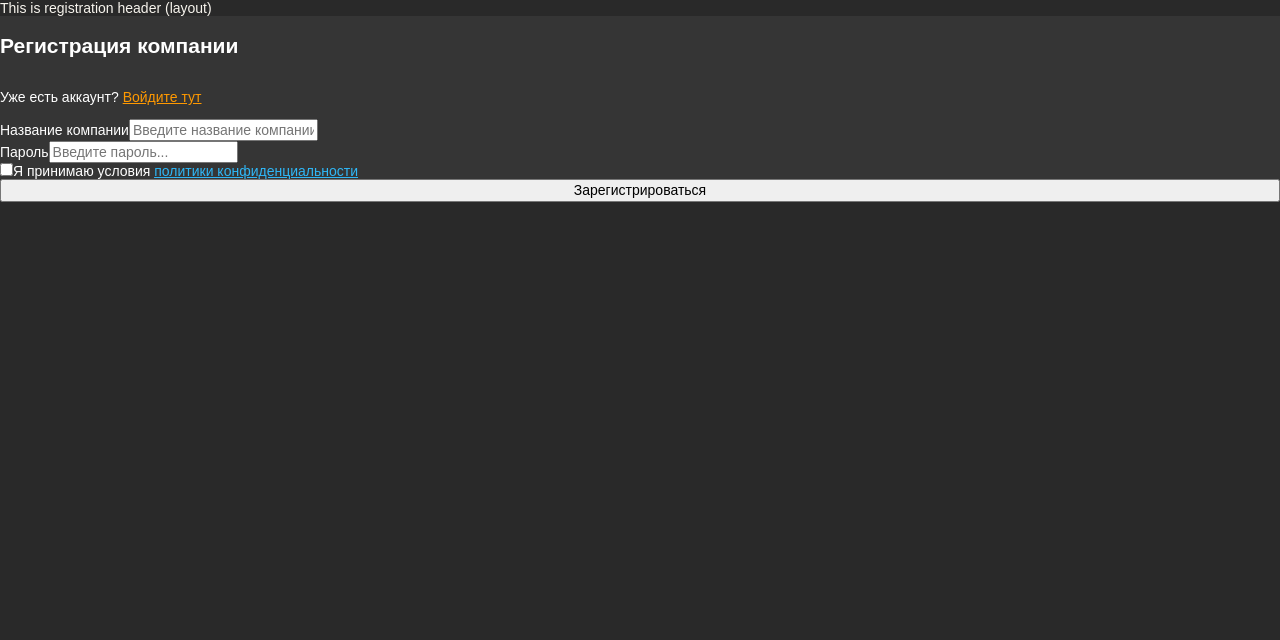
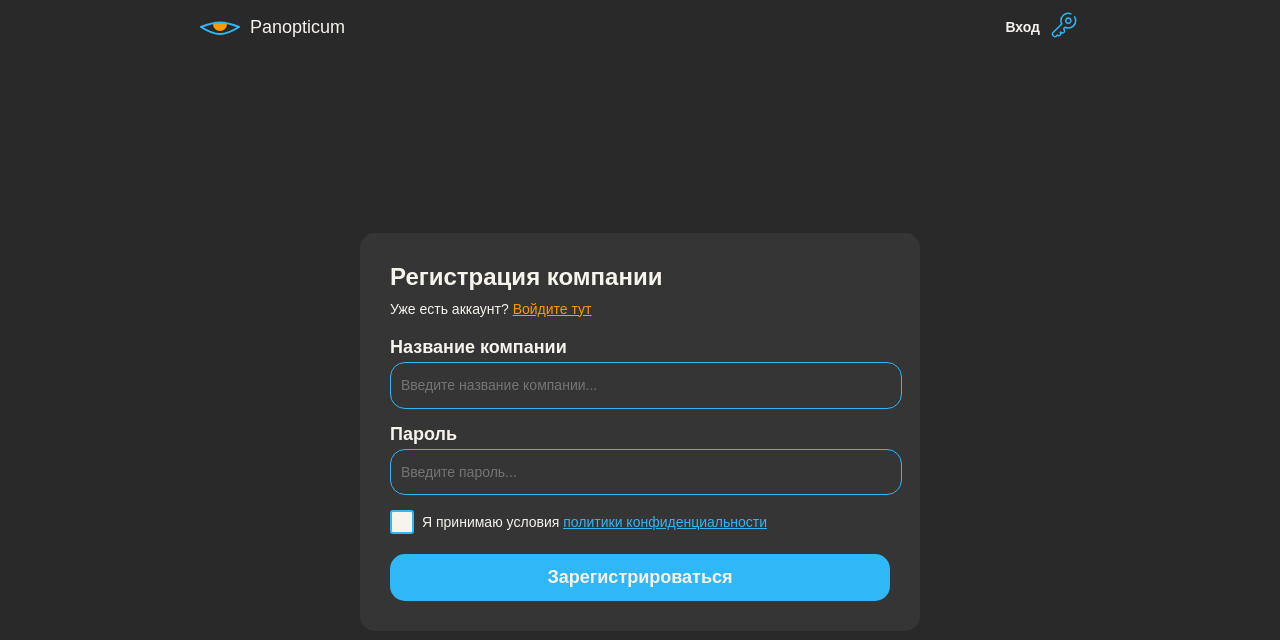
Before and after one commit to TOPfiIT/frontend, a Next.js app: page /register in a window 1280 px wide. Shown: the top 640 px of the page. Built offline with nearby package versions, Linux system fonts and the light colour scheme; no server answers.

Commit message:
Added styles for Authorization pages

```diff
--- a/src/app/(auth)/login/layout.tsx
+++ b/src/app/(auth)/login/layout.tsx
@@ -1,3 +1,5 @@
+import styles from "../styles/auth.module.scss";
+
 export default function LoginLayout({
   children,
 }: {
@@ -6,8 +8,23 @@ export default function LoginLayout({
   return (
     <html lang="en">
       <body>
-        <header>This is login header (layout)</header>
-        <main>{children}</main>
+        <header className={styles.header}>
+          <div className={styles.brand}>
+            <div className={styles.logoContainer}>
+              <img src="/Logo.svg" alt="logo" className={styles.logo} />
+            </div>
+            <div className={styles.nameContainer}>
+              <p className={styles.name}>Panopticum</p>
+            </div>
+          </div>
+          <div className={styles.topic}>
+            <p className={styles.authorization}>Регистрация</p>
+            <div className={styles.keyContainer}>
+              <img src="/key.svg" alt="key icon" className={styles.key} />
+            </div>
+          </div>
+        </header>
+        <main className={styles.main}>{children}</main>
       </body>
     </html>
   );
--- a/src/app/(auth)/login/login.form.tsx
+++ b/src/app/(auth)/login/login.form.tsx
@@ -1,7 +1,7 @@
 "use client";
 
 import { useState } from "react";
-import styles from "styles/auth.module.scss";
+import styles from "../styles/auth.module.scss";
 import { login } from "@/api/auth";
 
 export default function LoginForm() {
@@ -31,8 +31,9 @@ export default function LoginForm() {
 
   return (
     <form className={styles.form} onSubmit={handleSubmit}>
-      <label htmlFor="name">
-        <span>Название компании</span>
+      <div className={styles.inputsContainers}>
+        <label className={styles.inputContainer} htmlFor="name">
+          <span className={styles.inputTitle}>Название компании</span>
           <input
             type="text"
             name="name"
@@ -40,11 +41,12 @@ export default function LoginForm() {
             onChange={handleChange}
             placeholder="Введите название компании..."
             required
+            className={styles.inputBox}
           />
         </label>
 
-      <label htmlFor="password">
-        <span>Пароль</span>
+        <label className={styles.inputContainer} htmlFor="password">
+          <span className={styles.inputTitle}>Пароль</span>
           <input
             type="password"
             name="password"
@@ -52,9 +54,11 @@ export default function LoginForm() {
             onChange={handleChange}
             placeholder="Введите пароль..."
             required
+            className={styles.inputBox}
           />
         </label>
-      <button type="submit">Войти</button>
+      </div>
+      <button className={styles.submit} type="submit">Войти</button>
     </form>
   );
 }
--- a/src/app/(auth)/login/page.tsx
+++ b/src/app/(auth)/login/page.tsx
@@ -1,18 +1,22 @@
-import styles from "styles/auth.module.scss";
+import styles from "../styles/auth.module.scss";
 import Link from "next/link";
 import LoginForm from "./login.form";
 
 export default function Page() {
   return (
+    <div className={styles.authWrapper}>
       <div className={styles.authBox}>
-      <h2>Вход в аккаунт компании</h2>
-      <p>
+        <div className={styles.baseAuthText}>
+          <h1 className={styles.authTitle}>Вход в аккаунт компании</h1>
+          <p className={styles.authSuggestion}>
             Нет аккаунта?{" "}
             <Link className={styles.accountLink} href="/register">
               Зарегистрируйтесь тут
             </Link>
           </p>
+        </div>
         <LoginForm />
+      </div>
     </div>
   );
 }
--- a/src/app/(auth)/register/layout.tsx
+++ b/src/app/(auth)/register/layout.tsx
@@ -1,3 +1,4 @@
+import styles from "../styles/auth.module.scss";
 export default function RegisterLayout({
   children,
 }: {
@@ -6,8 +7,23 @@ export default function RegisterLayout({
   return (
     <html lang="en">
       <body>
-        <header>This is registration header (layout)</header>
-        <main>{children}</main>
+        <header className={styles.header}>
+          <div className={styles.brand}>
+            <div className={styles.logoContainer}>
+              <img src="/Logo.svg" alt="logo" className={styles.logo} />
+            </div>
+            <div className={styles.nameContainer}>
+              <p className={styles.name}>Panopticum</p>
+            </div>
+          </div>
+          <div className={styles.topic}>
+            <p className={styles.authorization}>Вход</p>
+            <div className={styles.keyContainer}>
+              <img src="/key.svg" alt="key icon" className={styles.key} />
+            </div>
+          </div>
+        </header>
+        <main className={styles.main}>{children}</main>
       </body>
     </html>
   );
--- a/src/app/(auth)/register/page.tsx
+++ b/src/app/(auth)/register/page.tsx
@@ -1,18 +1,22 @@
-import styles from "styles/auth.module.scss";
+import styles from "../styles/auth.module.scss";
 import RegistrationForm from "./registration.form";
 import Link from "next/link";
 
 export default function Page() {
   return (
-    <div className={styles.authBox}>
-      <h2>Регистрация компании</h2>
-      <p>
+    <div className={styles.authWrapper}>
+      <div className={styles.authBox}>
+        <div className={styles.baseAuthText}>
+          <h1 className={styles.authTitle}>Регистрация компании</h1>
+      <p className={styles.authSuggestion}>
         Уже есть аккаунт?{" "}
         <Link className={styles.accountLink} href="/login">
           Войдите тут
-        </Link>
-      </p>
+          </Link>
+          </p>
+        </div>
       <RegistrationForm />
+      </div>
     </div>
   );
 }
--- a/src/app/(auth)/register/registration.form.tsx
+++ b/src/app/(auth)/register/registration.form.tsx
@@ -1,7 +1,7 @@
 "use client";
 
 import { useState } from "react";
-import styles from "styles/auth.module.scss";
+import styles from "../styles/auth.module.scss";
 import { register } from "@/api/auth";
 import Link from "next/link";
 
@@ -32,8 +32,10 @@ export default function RegistrationForm() {
 
   return (
     <form onSubmit={handleSubmit} className={styles.form}>
-      <label htmlFor="name">
-        <span>Название компании</span>
+      <div className={styles.inputsContainers}>
+
+        <label className={styles.inputContainer} htmlFor="name">
+          <span className={styles.inputTitle}>Название компании</span>
           <input
             type="text"
             name="name"
@@ -42,11 +44,12 @@ export default function RegistrationForm() {
             placeholder="Введите название компании..."
             autoComplete="off"
             required
+            className={styles.inputBox}
           />
         </label>
 
-      <label htmlFor="password">
-        <span>Пароль</span>
+        <label className={styles.inputContainer} htmlFor="password">
+          <span className={styles.inputTitle}>Пароль</span>
           <input
             type="password"
             name="password"
@@ -55,20 +58,23 @@ export default function RegistrationForm() {
             placeholder="Введите пароль..."
             autoComplete="new-password"
             required
+            className={styles.inputBox}
           />
         </label>
 
-      <label htmlFor="privacy">
-        <input type="checkbox" name="privacy" required />
-        <span>
+        <label className={styles.checkboxContainer} htmlFor="privacy">
+          <input className={styles.policyInput} id="privacy" type="checkbox" name="privacy" required />
+          <span className={styles.customCheckbox}></span>
+          <span className={styles.policyTitle}>
             Я принимаю условия{" "}
             <Link className={styles.privacyLink} href="privacy">
               <u>политики конфиденциальности</u>
             </Link>
           </span>
         </label>
+      </div>
 
-      <button type="submit">Зарегистрироваться</button>
+      <button className={styles.submit} type="submit">Зарегистрироваться</button>
     </form>
   );
 }
--- /dev/null
+++ b/src/app/(auth)/styles/auth.module.scss
@@ -0,0 +1,201 @@
+@use "../../globals.scss" as *;
+
+// layout styles
+.header {
+    margin: 5px 200px 15px 200px;
+    display: flex;
+    flex-wrap: wrap;
+    justify-content: space-between;
+    position: relative;
+}
+
+.brand, .status, .topic, .statusTime, .statusProgressBar {
+    display: flex;
+    flex-wrap: wrap;
+    align-self: center;
+}
+
+.logoContainer {
+    width: 40px;
+    height: 40px;
+}
+
+.nameContainer {
+    align-self: center;
+    max-height: 40px;
+}
+
+.name {
+    margin: auto 0 auto 10px;
+    font-size: $title;
+}
+
+
+.keyContainer {
+    max-height: 40px;
+}
+
+.key {
+    margin: 5px 0;
+}
+
+.authorization {
+    font-weight: $bold;
+    margin-right: 10px;
+}
+
+// General Styles
+
+.main {
+    height: calc(100vh - 64.094px);
+    display: flex;
+    flex-wrap: wrap;
+    align-items: center;
+}
+
+.authWrapper {
+    width: 100%;
+}
+
+.authBox {
+    display: flex;
+    flex-direction: column;
+    background-color: $light-dark-color;
+    max-width: 500px;
+    margin-inline: auto;
+    padding: 30px;
+    border-radius: 15px;
+    -webkit-border-radius: 15px;
+    -moz-border-radius: 15px;
+    -ms-border-radius: 15px;
+    -o-border-radius: 15px;
+}
+
+.baseAuthText {
+    margin-bottom: 20px;
+}
+
+.authTitle {
+    margin: 0;
+    font-size: $h1;
+    font-weight: $bold;
+}
+
+.authSuggestion {
+    margin: 10px 0 0 0;
+}
+
+.form {
+    display: flex;
+    flex-direction: column;
+}
+
+.accountLink {
+    color: $active-color;
+}
+
+.privacyLink {
+    color: $brand-color;
+}
+
+.inputsContainers {
+    margin-bottom: 20px;
+    display: flex;
+    flex-wrap: wrap;
+    gap: 15px;
+}
+
+.inputContainer {
+    width: 100%;
+}
+
+.inputTitle {
+    font-size: $title;
+    font-weight: $bold;
+}
+
+.inputBox {
+    margin-top: 5px;
+    width: 100%;
+    padding: 14px 0 14px 10px;
+    background-color: $light-dark-color;
+    color: $white-color;
+    border: 1px solid $brand-color;
+    border-radius: 15px;
+    -webkit-border-radius: 15px;
+    -moz-border-radius: 15px;
+    -ms-border-radius: 15px;
+    -o-border-radius: 15px;
+}
+
+.submit {
+    font-weight: $bold;
+    font-size: $title;
+    color: $white-color;
+    background-color: $brand-color;
+    padding: 13px 0;
+    width: 100%;
+    border: none;
+    border-radius: 15px;
+    -webkit-border-radius: 15px;
+    -moz-border-radius: 15px;
+    -ms-border-radius: 15px;
+    -o-border-radius: 15px;
+}
+
+.policyInput {
+    position: absolute;
+    opacity: 0;
+    cursor: pointer;
+    width: 0;
+    height: 0;
+}
+
+.checkboxContainer {
+    display: flex;
+    align-items: center;
+    position: relative;
+    cursor: pointer;
+}
+
+.customCheckbox {
+    width: 20px;
+    height: 20px;
+    border: 2px solid $brand-color;
+    background-color: $white-color;
+    border-radius: 3px;
+    margin-right: 8px;
+    position: relative;
+    transition: all 0.2s ease;
+
+    &::after {
+        content: '';
+        position: absolute;
+        left: 6px;
+        top: 2px;
+        width: 6px;
+        height: 10px;
+        border: solid white;
+        border-width: 0 2px 2px 0;
+        transform: rotate(45deg);
+        opacity: 0;
+        transition: opacity 0.2s ease;
+    }
+}
+
+.policyInput:checked ~ .customCheckbox {
+    background-color: $brand-color;
+    border-color: $brand-color;
+
+    &::after {
+        opacity: 1;
+    }
+}
+
+.policyInput:hover ~ .customCheckbox {
+    border-color: darken($brand-color, 10%);
+}
+
+.policyInput:focus ~ .customCheckbox {
+    box-shadow: 0 0 0 2px rgba($brand-color, 0.3);
+}
--- a/src/styles/auth.module.css
+++ /dev/null
@@ -1 +0,0 @@
-body{background-color:#292929}.authBox{display:flex;flex-direction:column;background-color:#353535;color:#fff}.form{display:flex;flex-direction:column}.accountLink{color:#f90}.privacyLink{color:#2fb7f7}
--- a/src/styles/auth.module.scss
+++ /dev/null
@@ -1,21 +0,0 @@
-@use "../app/globals.scss" as *;
-
-.authBox {
-  display: flex;
-  flex-direction: column;
-  background-color: $light-dark-color;
-  color: white;
-}
-
-.form {
-  display: flex;
-  flex-direction: column;
-}
-
-.accountLink {
-  color: $active-color;
-}
-
-.privacyLink {
-  color: $brand-color;
-}
```
Lines whose indentation alone changed are shown as unchanged.
